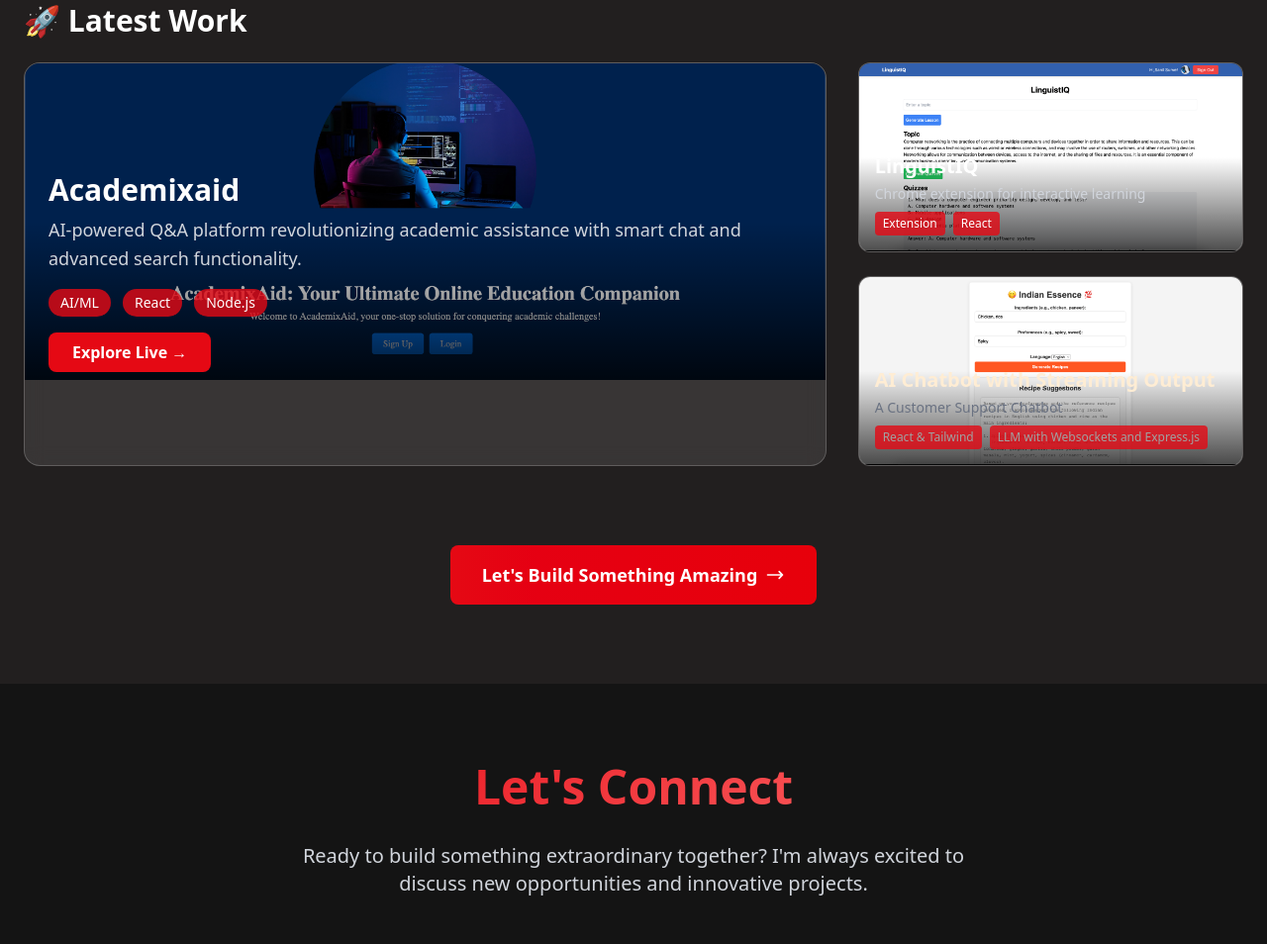
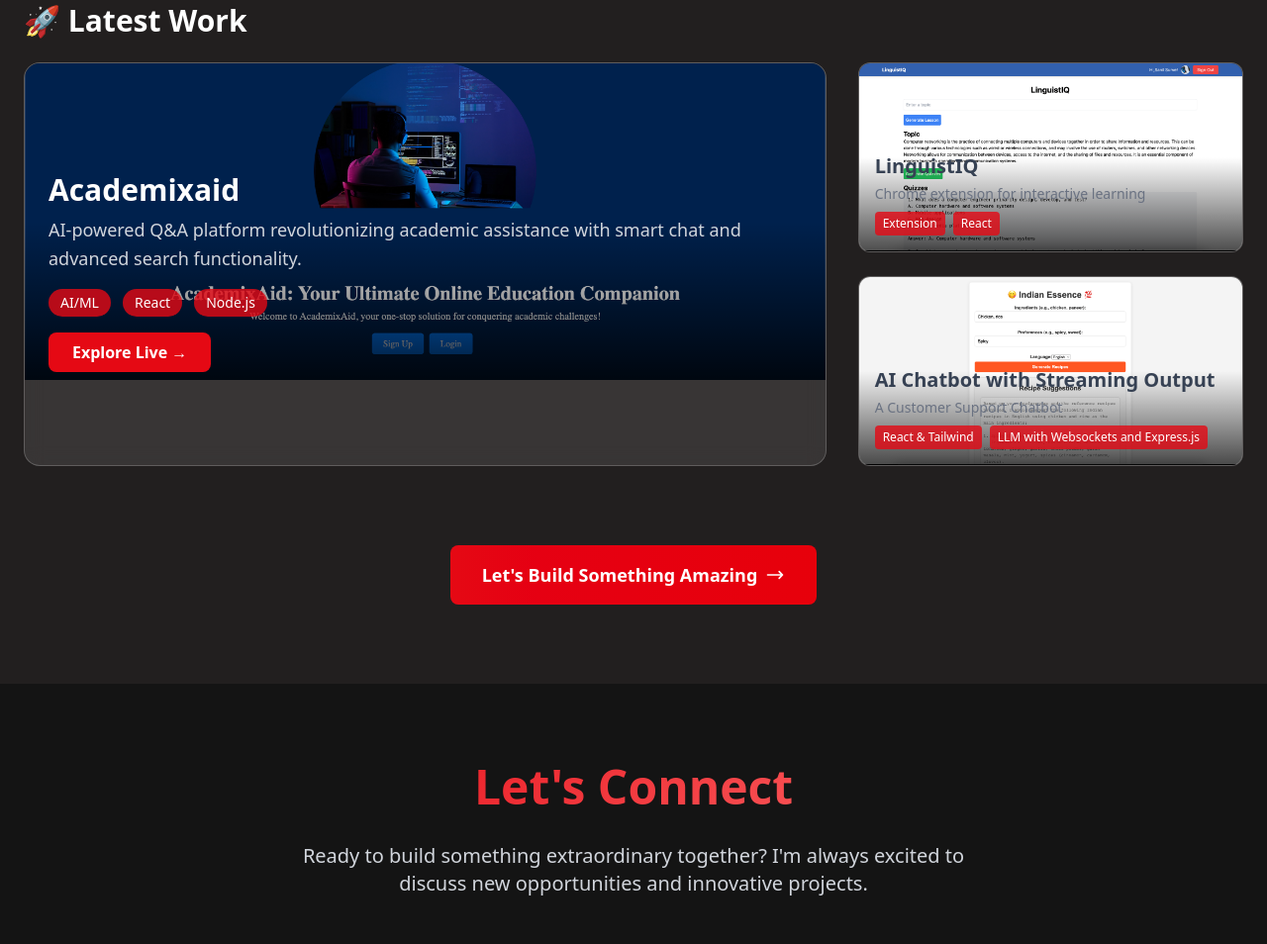
Before and after one commit to Sanil-Surve/sanilsurve, a plain HTML site: page index.html in a window 1280 px wide. Shown: the part 2661-3615 px from the top of the page at 99% size. Drawn offline with nearby package versions, Linux system fonts and the light colour scheme.

Commit message:
Code Updated

```diff
--- a/index.html
+++ b/index.html
@@ -345,8 +345,8 @@
                     </a>
 
                     <div class="absolute bottom-0 left-0 p-4">
-                      <h4 class="text-xl font-bold text-white mb-1">LinguistIQ</h4>
-                      <p class="text-gray-300 text-sm mb-2">Chrome extension for interactive learning</p>
+                      <h4 class="text-xl font-bold text-gray-700 mb-1">LinguistIQ</h4>
+                      <p class="text-gray-500 text-sm mb-2">Chrome extension for interactive learning</p>
                       <div class="flex gap-2">
                         <span class="px-2 py-1 bg-netflix/80 text-white text-xs rounded">Extension</span>
                         <span class="px-2 py-1 bg-netflix/80 text-white text-xs rounded">React</span>
@@ -368,11 +368,11 @@
                     </a>
 
                     <div class="absolute bottom-0 left-0 p-4">
-                      <h4 class="text-xl font-bold text-orange-100 mb-1">AI Chatbot with Streaming Output</h4>
+                      <h4 class="text-xl font-bold text-gray-700 mb-1">AI Chatbot with Streaming Output</h4>
                       <p class="text-gray-500 text-sm mb-2">A Customer Support Chatbot</p>
                       <div class="flex gap-2">
-                        <span class="px-2 py-1 bg-netflix/80 text-neutral-400 text-xs rounded">React & Tailwind</span>
-                        <span class="px-2 py-1 bg-netflix/80 text-neutral-400 text-xs rounded">LLM with Websockets and Express.js</span>
+                        <span class="px-2 py-1 bg-netflix/80 text-white text-xs rounded">React & Tailwind</span>
+                        <span class="px-2 py-1 bg-netflix/80 text-white text-xs rounded">LLM with Websockets and Express.js</span>
                       </div>
                     </div>
                   </div>
```
